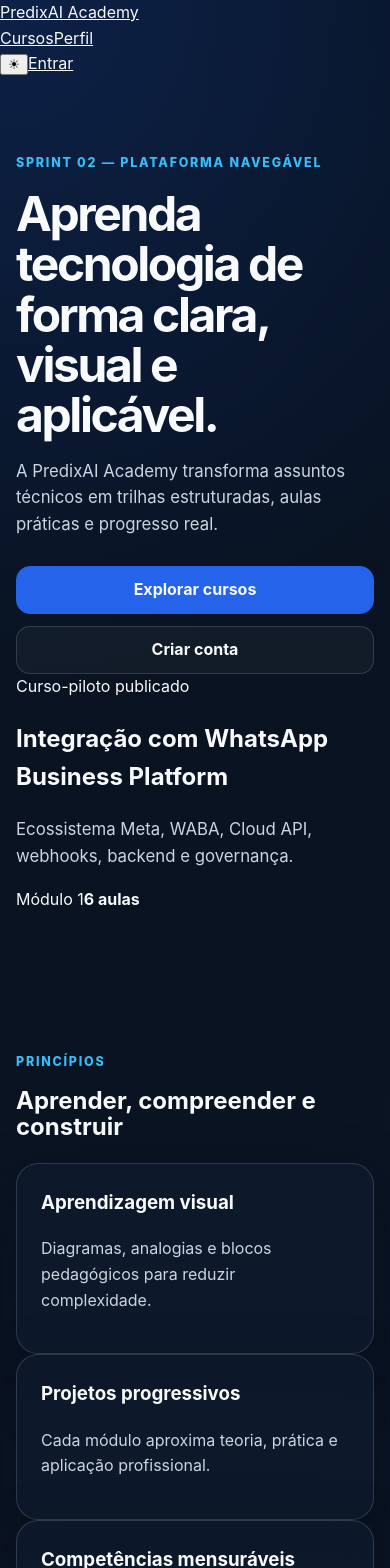
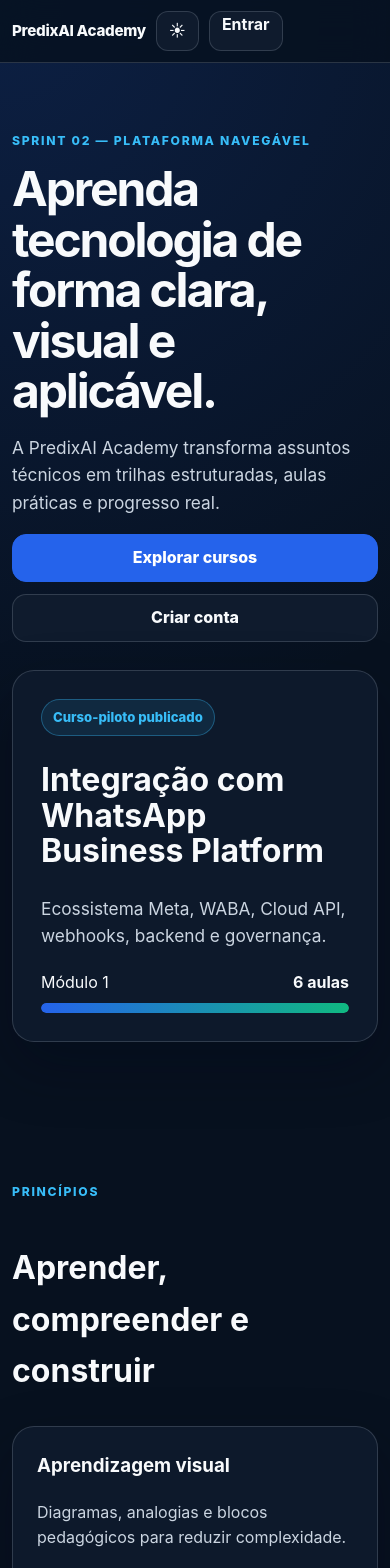
Before and after one commit to leon337/predixai-academy, a Next.js app: page / in a window 390 px wide. Shown: the top 1568 px of the page. Built offline with nearby package versions, Linux system fonts and the light colour scheme.

Commit message:
feat: implement PEDS styles and responsive layouts

```diff
--- a/app/globals.css
+++ b/app/globals.css
@@ -7,183 +7,164 @@
   --primary: #2563eb;
   --primary-soft: #38bdf8;
   --success: #10b981;
+  --warning: #f59e0b;
+  --error: #ef4444;
   --border: rgba(203, 213, 225, 0.18);
-  --shadow: 0 24px 60px rgba(2, 8, 23, 0.35);
+  --shadow: 0 24px 60px rgba(2, 8, 23, 0.3);
 }
 
-* {
-  box-sizing: border-box;
+:root[data-theme="light"] {
+  --bg: #f7f9fc;
+  --surface: #ffffff;
+  --surface-elevated: #eef3f9;
+  --text: #0f172a;
+  --text-muted: #64748b;
+  --border: rgba(15, 23, 42, 0.12);
+  --shadow: 0 20px 48px rgba(15, 23, 42, 0.1);
 }
 
-html {
-  scroll-behavior: smooth;
-}
-
+* { box-sizing: border-box; }
+html { scroll-behavior: smooth; }
 body {
   margin: 0;
-  background:
-    radial-gradient(circle at top left, rgba(37, 99, 235, 0.2), transparent 34%),
-    linear-gradient(180deg, #07111f 0%, #0b1524 100%);
+  background: radial-gradient(circle at top left, rgba(37, 99, 235, 0.18), transparent 32%), var(--bg);
   color: var(--text);
   font-family: Inter, ui-sans-serif, system-ui, -apple-system, BlinkMacSystemFont, "Segoe UI", sans-serif;
   line-height: 1.6;
 }
+a { color: inherit; }
+button, input { font: inherit; }
+button { cursor: pointer; }
 
-a {
-  color: inherit;
+.shell { width: min(1180px, calc(100% - 32px)); margin: 0 auto; }
+.page { min-height: 70vh; padding: 64px 0 88px; }
+.narrow-page { max-width: 720px; }
+.muted { color: var(--text-muted); }
+
+.site-header {
+  position: sticky;
+  top: 0;
+  z-index: 20;
+  border-bottom: 1px solid var(--border);
+  background: color-mix(in srgb, var(--bg) 84%, transparent);
+  backdrop-filter: blur(18px);
+}
+.header-inner { min-height: 68px; display: flex; align-items: center; gap: 24px; }
+.brand { font-weight: 850; text-decoration: none; letter-spacing: -0.02em; }
+.main-nav { display: flex; gap: 18px; margin-left: auto; }
+.main-nav a, .text-button { color: var(--text-muted); text-decoration: none; font-weight: 700; }
+.header-actions { display: flex; align-items: center; gap: 10px; }
+.icon-button, .text-button {
+  min-height: 40px;
+  padding: 0 12px;
+  border: 1px solid var(--border);
+  border-radius: 12px;
+  background: var(--surface);
+  color: var(--text);
 }
 
-main {
-  min-height: 100vh;
-}
-
-.hero,
-.section {
-  width: min(1120px, calc(100% - 32px));
-  margin: 0 auto;
-}
-
-.hero {
-  padding: 112px 0 72px;
-}
-
-.hero h1,
-.section h2 {
-  margin: 0;
-  line-height: 1.05;
-}
-
-.hero h1 {
-  max-width: 800px;
-  font-size: clamp(3rem, 9vw, 6rem);
-  letter-spacing: -0.05em;
-}
-
-.hero p,
-.section p {
-  max-width: 720px;
-  color: var(--text-muted);
-}
-
-.hero p {
-  font-size: clamp(1.05rem, 2.5vw, 1.35rem);
-}
-
-.eyebrow {
-  display: inline-flex;
-  margin-bottom: 16px;
-  color: var(--primary-soft);
-  font-size: 0.78rem;
-  font-weight: 800;
-  letter-spacing: 0.14em;
-  text-transform: uppercase;
-}
-
-.actions {
-  display: flex;
-  flex-wrap: wrap;
-  gap: 12px;
-  margin-top: 28px;
-}
-
-.button {
-  display: inline-flex;
-  align-items: center;
-  justify-content: center;
-  min-height: 48px;
-  padding: 0 20px;
-  border: 1px solid var(--border);
-  border-radius: 14px;
-  font-weight: 750;
-  text-decoration: none;
-}
-
-.button.primary {
-  background: var(--primary);
-  border-color: var(--primary);
-}
-
-.button.secondary {
-  background: rgba(255, 255, 255, 0.04);
-}
-
-.section {
-  padding: 64px 0;
-}
-
-.section-heading {
-  margin-bottom: 24px;
-}
-
-.grid {
-  display: grid;
-  grid-template-columns: repeat(4, minmax(0, 1fr));
-  gap: 16px;
-}
-
-.card,
-.course {
+.hero { min-height: 670px; display: grid; grid-template-columns: 1.25fr 0.75fr; align-items: center; gap: 48px; padding: 96px 0; }
+.hero h1, .page-heading h1, .course-hero h1, .lesson-content h1 { margin: 0; line-height: 1.05; letter-spacing: -0.045em; }
+.hero h1 { font-size: clamp(3rem, 7vw, 5.8rem); max-width: 850px; }
+.hero p, .page-heading p, .course-hero p, .lead { color: var(--text-muted); max-width: 760px; font-size: 1.08rem; }
+.hero-panel, .card, .course-card, .module-card, .auth-card, .profile-card {
   border: 1px solid var(--border);
   border-radius: 22px;
-  background: rgba(15, 27, 45, 0.78);
+  background: color-mix(in srgb, var(--surface) 92%, transparent);
   box-shadow: var(--shadow);
-  backdrop-filter: blur(16px);
 }
+.hero-panel { padding: 28px; }
+.hero-panel h2 { font-size: 2rem; line-height: 1.1; }
 
-.card {
-  padding: 24px;
-}
+.eyebrow { display: inline-flex; margin-bottom: 14px; color: var(--primary-soft); font-size: .76rem; font-weight: 850; letter-spacing: .14em; text-transform: uppercase; }
+.actions, .meta-row, .lesson-actions, .course-card-topline, .progress-label { display: flex; align-items: center; gap: 12px; flex-wrap: wrap; }
+.button { display: inline-flex; align-items: center; justify-content: center; min-height: 48px; padding: 0 20px; border: 1px solid var(--border); border-radius: 14px; font-weight: 800; text-decoration: none; }
+.button.primary { background: var(--primary); border-color: var(--primary); color: white; }
+.button.secondary { background: var(--surface); }
+.button:disabled { opacity: .6; cursor: wait; }
+.badge { display: inline-flex; padding: 7px 11px; border: 1px solid rgba(56, 189, 248, .35); border-radius: 999px; background: rgba(56, 189, 248, .1); color: var(--primary-soft); font-weight: 800; font-size: .82rem; }
 
-.card h3 {
-  margin-top: 0;
-}
+.section { padding: 72px 0; }
+.section-heading, .page-heading { margin-bottom: 30px; }
+.section-heading h2, .page-heading h1 { font-size: clamp(2rem, 5vw, 3.6rem); }
+.centered { text-align: center; }
+.centered p { margin-left: auto; margin-right: auto; }
+.feature-grid, .catalog-grid, .profile-grid { display: grid; grid-template-columns: repeat(4, minmax(0, 1fr)); gap: 18px; }
+.card, .course-card, .profile-card { padding: 24px; }
+.card h3, .course-card h2, .profile-card h2 { margin-top: 0; }
+.card p, .course-card p, .profile-card p { color: var(--text-muted); }
+.catalog-grid { grid-template-columns: repeat(3, minmax(0, 1fr)); }
+.course-card { display: flex; flex-direction: column; }
+.course-card .button { margin-top: auto; align-self: flex-start; }
+.course-card-topline { justify-content: space-between; }
 
-.course {
-  margin-bottom: 72px;
-  padding: 32px;
-}
+.course-hero { padding: 28px 0 48px; border-bottom: 1px solid var(--border); }
+.course-hero h1 { font-size: clamp(2.5rem, 6vw, 4.8rem); max-width: 900px; }
+.module-list { display: grid; gap: 24px; padding-top: 36px; }
+.module-card { padding: 28px; }
+.lesson-list { display: grid; gap: 10px; margin-top: 22px; }
+.lesson-row { display: grid; grid-template-columns: 52px 1fr auto; align-items: center; gap: 16px; padding: 16px; border: 1px solid var(--border); border-radius: 16px; text-decoration: none; background: color-mix(in srgb, var(--surface-elevated) 72%, transparent); }
+.lesson-row:hover { border-color: rgba(56, 189, 248, .45); }
+.lesson-number { font-weight: 900; color: var(--primary-soft); }
+.lesson-copy { display: grid; }
+.lesson-copy small { color: var(--text-muted); }
+.lesson-time { color: var(--text-muted); font-size: .9rem; }
 
-.status {
-  display: inline-flex;
-  margin-top: 16px;
-  padding: 10px 14px;
-  border: 1px solid rgba(16, 185, 129, 0.35);
-  border-radius: 999px;
-  background: rgba(16, 185, 129, 0.1);
-  color: #a7f3d0;
-  font-weight: 750;
-}
+.lesson-layout { min-height: 75vh; display: grid; grid-template-columns: 260px minmax(0, 760px); justify-content: center; gap: 36px; padding: 48px 0 88px; }
+.lesson-sidebar { position: sticky; top: 96px; align-self: start; padding: 18px; border: 1px solid var(--border); border-radius: 16px; background: var(--surface); }
+.lesson-sidebar a { text-decoration: none; font-weight: 800; }
+.lesson-content h1 { font-size: clamp(2.2rem, 5vw, 4rem); }
+.learning-block { margin: 24px 0; padding: 22px; border: 1px solid var(--border); border-radius: 18px; background: var(--surface); }
+.learning-block.concept { border-left: 4px solid var(--primary); }
+.learning-block.analogy { border-left: 4px solid #8b5cf6; }
+.learning-block.checklist { border-left: 4px solid var(--success); }
+.block-label { display: block; margin-bottom: 8px; font-weight: 900; }
 
-@media (max-width: 900px) {
-  .grid {
-    grid-template-columns: repeat(2, minmax(0, 1fr));
-  }
+.progress-block { margin-top: 20px; }
+.progress-label { justify-content: space-between; margin-bottom: 8px; }
+.progress-track { height: 10px; overflow: hidden; border-radius: 999px; background: var(--surface-elevated); }
+.progress-fill { height: 100%; border-radius: inherit; background: linear-gradient(90deg, var(--primary), var(--success)); }
+
+.auth-card { max-width: 520px; margin: 0 auto; padding: 24px; }
+.auth-tabs { display: grid; grid-template-columns: 1fr 1fr; gap: 8px; margin-bottom: 20px; }
+.auth-tabs button { min-height: 44px; border: 1px solid var(--border); border-radius: 12px; background: var(--surface-elevated); color: var(--text-muted); font-weight: 800; }
+.auth-tabs button.active { background: var(--primary); color: white; border-color: var(--primary); }
+.form-stack { display: grid; gap: 16px; }
+.form-stack label { display: grid; gap: 7px; font-weight: 750; }
+.form-stack input { min-height: 48px; border: 1px solid var(--border); border-radius: 12px; padding: 0 14px; background: var(--bg); color: var(--text); }
+.notice { margin-top: 18px; padding: 14px 16px; border: 1px solid var(--border); border-radius: 14px; background: var(--surface); }
+.notice.error { border-color: rgba(239, 68, 68, .45); }
+.profile-grid { grid-template-columns: 2fr 1fr; }
+.metric-card { display: grid; place-items: center; text-align: center; }
+.metric-card strong { font-size: 3.6rem; }
+
+.site-footer { border-top: 1px solid var(--border); }
+.footer-inner { min-height: 96px; display: flex; align-items: center; justify-content: space-between; gap: 18px; color: var(--text-muted); }
+.footer-inner strong { color: var(--text); }
+
+@media (max-width: 980px) {
+  .hero { grid-template-columns: 1fr; min-height: auto; }
+  .feature-grid { grid-template-columns: repeat(2, 1fr); }
+  .catalog-grid { grid-template-columns: repeat(2, 1fr); }
+  .lesson-layout { grid-template-columns: 1fr; }
+  .lesson-sidebar { position: static; }
 }
 
 @media (max-width: 640px) {
-  .hero {
-    padding-top: 72px;
-  }
-
-  .grid {
-    grid-template-columns: 1fr;
-  }
-
-  .button {
-    width: 100%;
-  }
+  .shell { width: min(100% - 24px, 1180px); }
+  .header-inner { min-height: 62px; gap: 10px; }
+  .main-nav { display: none; }
+  .brand { font-size: .95rem; }
+  .hero { padding: 64px 0; gap: 28px; }
+  .hero h1 { font-size: 3rem; }
+  .feature-grid, .catalog-grid, .profile-grid { grid-template-columns: 1fr; }
+  .button { width: 100%; }
+  .lesson-row { grid-template-columns: 42px 1fr; }
+  .lesson-time { grid-column: 2; }
+  .footer-inner { align-items: flex-start; flex-direction: column; justify-content: center; }
 }
 
 @media (prefers-reduced-motion: reduce) {
-  html {
-    scroll-behavior: auto;
-  }
-
-  *,
-  *::before,
-  *::after {
-    animation-duration: 0.01ms !important;
-    animation-iteration-count: 1 !important;
-    transition-duration: 0.01ms !important;
-  }
+  html { scroll-behavior: auto; }
+  *, *::before, *::after { animation-duration: .01ms !important; animation-iteration-count: 1 !important; transition-duration: .01ms !important; }
 }
```
